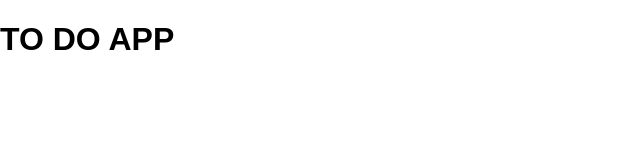
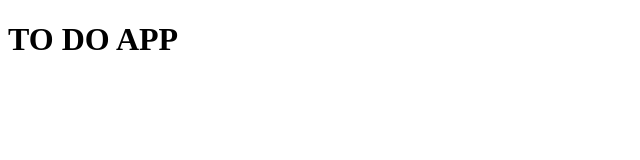
Before and after one commit to arodriguez914/weekend-sql-to-do-react, a React (Vite) app: page / in a window 1280 px wide. Shown: the top 160 px of the page, without its empty margins (0-640 px from the left). Built offline with nearby package versions, Linux system fonts and the light colour scheme.

Commit message:
restructuring components

```diff
--- a/src/components/App/App.jsx
+++ b/src/components/App/App.jsx
@@ -3,7 +3,7 @@ import {useState} from 'react';
 function App () {
 
   return (
-    <div>
+    <div className='todo-app'>
       <h1>TO DO APP</h1>
     </div>
   );
--- a/src/index.css
+++ /dev/null
@@ -1,5 +0,0 @@
-body {
-  margin: 0;
-  padding: 0;
-  font-family: sans-serif;
-}
--- a/src/index.jsx
+++ b/src/index.jsx
@@ -1,6 +1,5 @@
 import React from 'react';
 import ReactDOM from 'react-dom/client';
-import './index.css';
 import App from './components/App/App';
 
 const root = ReactDOM.createRoot(document.getElementById('root'));
```
Also changed, not shown: src/components/App/App.css (deleted, +0 -23 lines), src/components/Auth/Auth.jsx (added, +9 -0 lines), src/components/ListHeader/ListHeader.jsx (added, +9 -0 lines), src/components/ListItem/ListItem.jsx (added, +9 -0 lines), src/components/Modal/Modal.jsx (added, +9 -0 lines), src/components/ProgressBar/ProgressBar.jsx (added, +9 -0 lines), src/components/TickIcon/TickIcon.jsx (added, +9 -0 lines).
